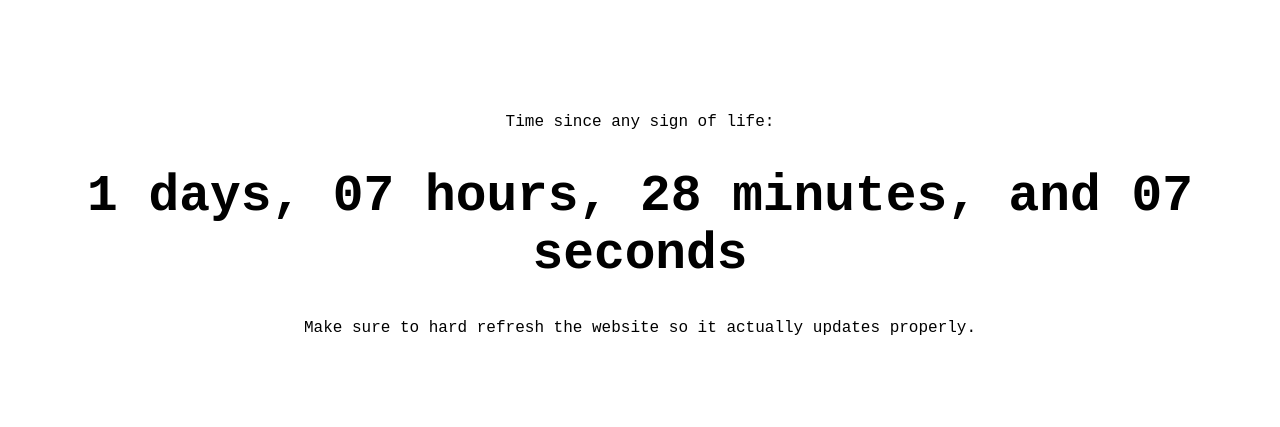
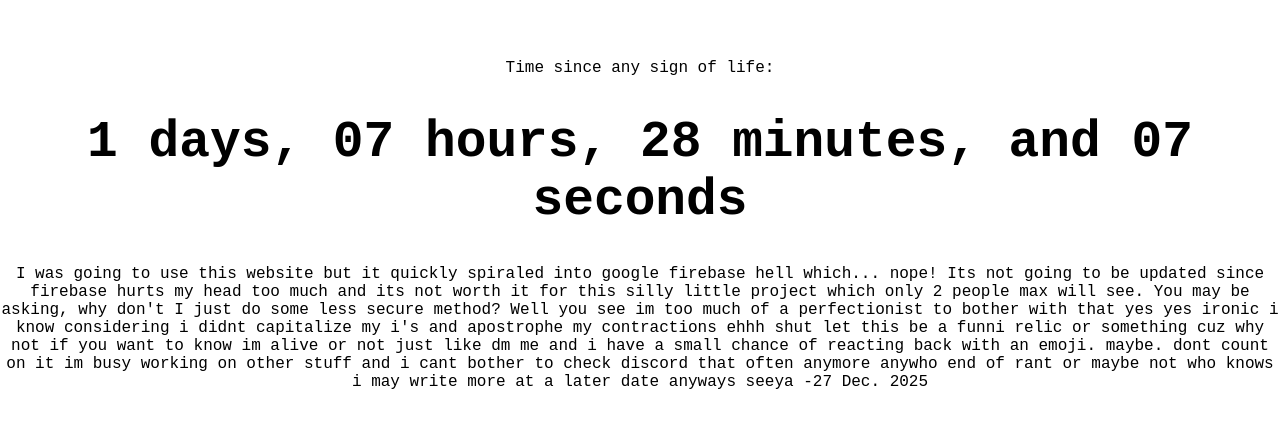
Before and after one commit to is-mn-alive/is-mn-alive.github.io, a plain HTML site: page index.html in a window 1280 px wide. Shown: the part 175-602 px from the top of the page. Drawn offline with Linux system fonts and the light colour scheme.

Commit message:
hahahahahhahahah my words are wording it seems

```diff
--- a/index.html
+++ b/index.html
@@ -53,7 +53,7 @@
 
         <div id="timer">Calculating...</div>
 
-        <p>Make sure to hard refresh the website so it actually updates properly.</p>
+        <p> I was going to use this website but it quickly spiraled into google firebase hell which... nope! Its not going to be updated since firebase hurts my head too much and its not worth it for this silly little project which only 2 people max will see. You may be asking, why don't I just do some less secure method? Well you see im too much of a perfectionist to bother with that yes yes ironic i know considering i didnt capitalize my i's and apostrophe my contractions ehhh shut let this be a funni relic or something cuz why not if you want to know im alive or not just like dm me and i have a small chance of reacting back with an emoji. maybe. dont count on it im busy working on other stuff and i cant bother to check discord that often anymore anywho end of rant or maybe not who knows i may write more at a later date anyways seeya -27 Dec. 2025</p>
     </div>
 
     <script>
```
